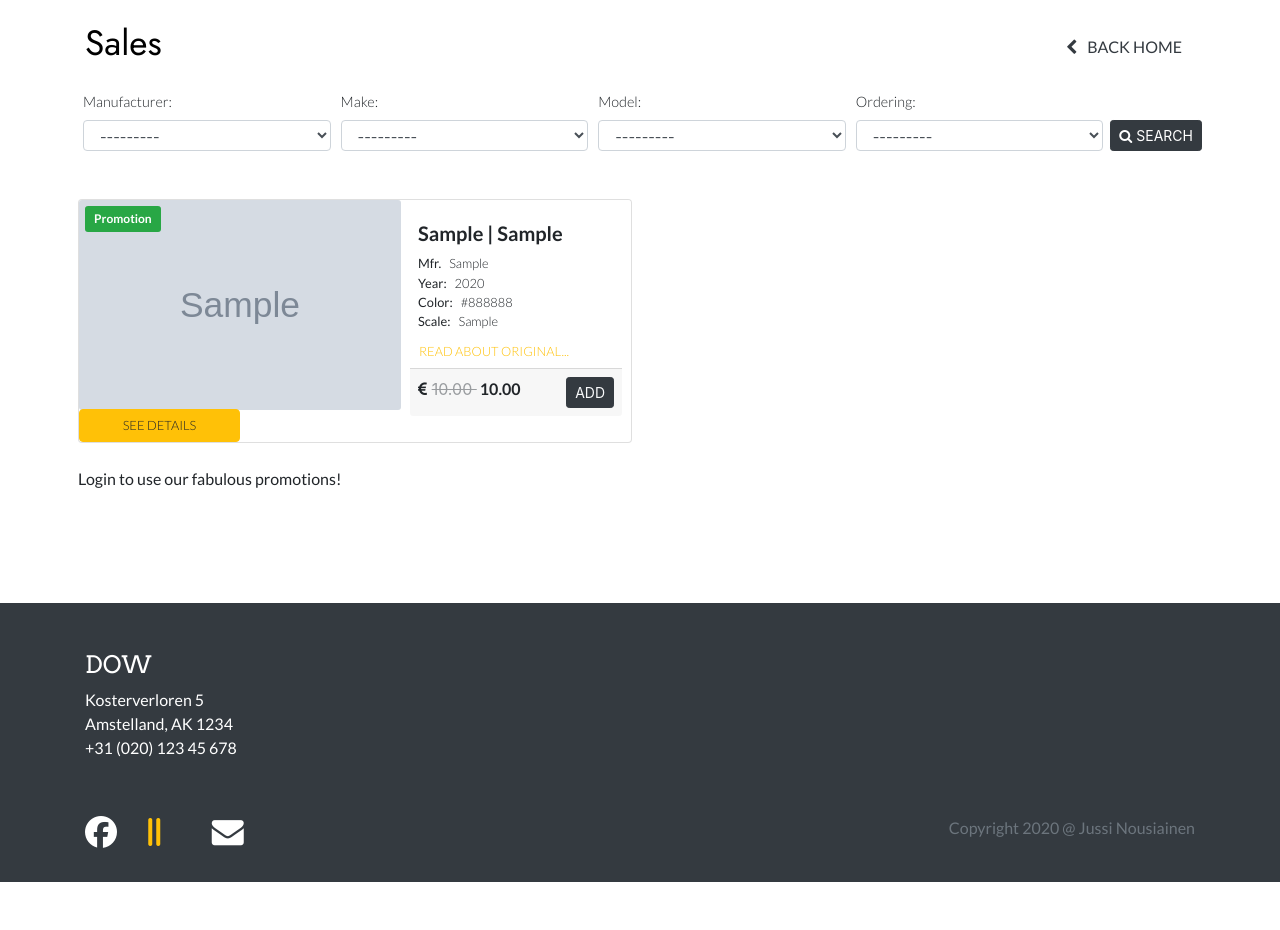
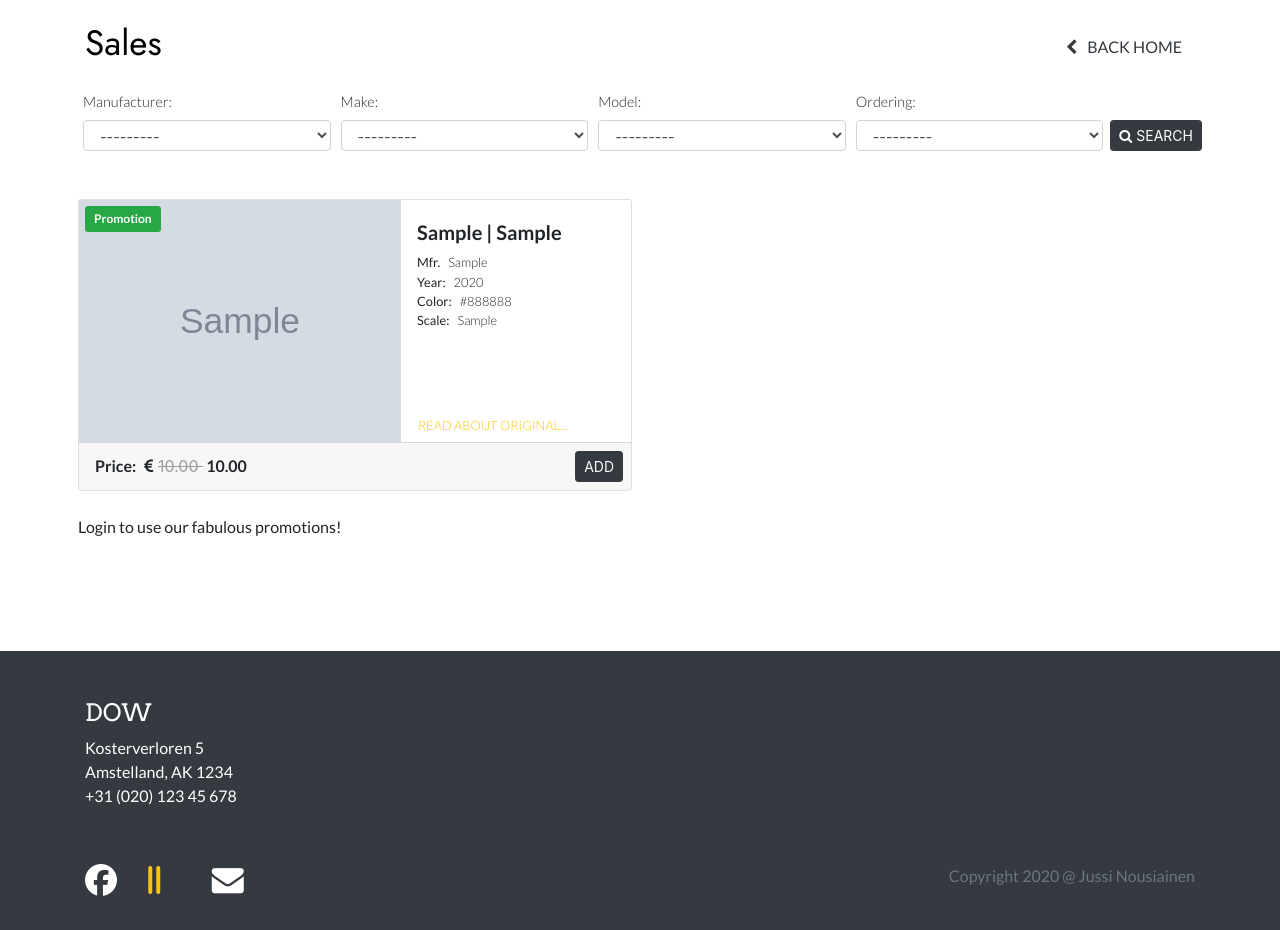
Before and after one commit to Junon72/DreamsOnWheels, a Django app: page /products/ in a window 1280 px wide. Shown: the part 302-1232 px from the top of the page. Before the commit the page ends 1184 px from the top, so only its background shows below. Run offline with Django 3.2, Linux system fonts and the light colour scheme; tables that the repository leaves empty hold one stand-in row (values such as "Sample post"); grey boxes marked "Sample" are stand-in pictures; some libraries are stand-ins or nearby versions.

Commit message:
After removing bootswatch, changed data-toggle attr to data-tooltip for tooltips to work on button elements (separately from data-toggle for modals). Replaced see details button with clickable overlay element in product cards. Style is no in line withthe sales carousel items on home page. Added function to subtrack the ordered quantity form product in_stock field per product when successful checkout.

```diff
--- a/accounts/templates/login.html
+++ b/accounts/templates/login.html
@@ -12,7 +12,7 @@
                 <h1 class="section-title">Login</h1>
             </div>
             <div class="col headerRightElement backHome FyNorm clearfix">
-                <a href="{% url 'index' %}" class="btn btn-link back-button clearfix text-dark" data-toggle="tooltip"
+                <a href="{% url 'index' %}" class="btn btn-link back-button clearfix text-dark" data-tooltip="tooltip"
                     data-placement="bottom" title="Take me back Home" data-delay="50"><i
                         class="align-center home-arrow fa fa-chevron-left"></i>Back Home</a>
             </div>
--- a/accounts/templates/profile.html
+++ b/accounts/templates/profile.html
@@ -13,7 +13,7 @@
 				<h1 class="section-title">Blogs</h1>
 			</div>
 			<div class="col headerRightElement backHome FyNorm clearfix">
-				<a href="{% url 'index' %}" class="btn btn-link back-button text-dark" data-toggle="tooltip"
+				<a href="{% url 'index' %}" class="btn btn-link back-button text-dark" data-tooltip="tooltip"
 					data-placement="bottom" title="Take me back Home" data-delay="50"><i
 						class="align-center home-arrow fa fa-chevron-left"></i> Back Home</a>
 			</div>
--- a/accounts/templates/register.html
+++ b/accounts/templates/register.html
@@ -13,7 +13,7 @@
                 <h1 class="section-title">Register</h1>
             </div>
             <div class="col headerRightElement backHome FyNorm clearfix">
-                <a href="{% url 'index' %}" class="btn btn-link back-button clearfix text-dark" data-toggle="tooltip"
+                <a href="{% url 'index' %}" class="btn btn-link back-button clearfix text-dark" data-tooltip="tooltip"
                     data-placement="bottom" title="Take me back Home" data-delay="50"><i
                         class="align-center home-arrow fa fa-chevron-left"></i>Back HOme</a>
             </div>
--- a/accounts/templates/update_profile.html
+++ b/accounts/templates/update_profile.html
@@ -14,7 +14,7 @@
 				<h1 class="section-title">Update</h1>
 			</div>
 			<div class="col headerRightElement backHome FyNorm clearfix">
-				<a href="{% url 'user_profile' %}" class="btn btn-link back-button text-dark" data-toggle="tooltip"
+				<a href="{% url 'user_profile' %}" class="btn btn-link back-button text-dark" data-tooltip="tooltip"
 					data-placement="bottom" title="Back to Profile" data-delay="50"><i
 						class="align-center home-arrow fa fa-chevron-left"></i>Profile</a>
 			</div>
--- a/cart/templates/cart.html
+++ b/cart/templates/cart.html
@@ -14,7 +14,7 @@
 			</div>
 			<div class="col headerRightElement backHome FyNorm clearfix">
 				<a href="{% url 'products:all_products' %}" class="btn btn-link back-button clearfix text-dark"
-					data-toggle="tooltip" data-placement="bottom" title="Take me back Home" data-delay="50"><i
+					data-tooltip="tooltip" data-placement="bottom" title="Take me back Home" data-delay="50"><i
 						class="align-center home-arrow fa fa-chevron-left"></i>Back to sales</a>
 			</div>
 		</div>
@@ -106,7 +106,7 @@
 								<div class="col-md-6 d-flex clearfix mt-2 pl-2">
 									<span class="autoRight my-auto">
 										<button class="btn btn-dark btn-sm amend text-light pl-0 add-to-cart px-2"
-											data-toggle="tooltip" data-placement="bottom" title="Amend quantity"
+											data-tooltip="tooltip" data-placement="bottom" title="Amend quantity"
 											data-delay="50">Amend</button>
 									</span>
 									<div class="form-group autoLeft pr-2 my-auto">
@@ -123,7 +123,7 @@
 								<div class="col-md-6 order-first order-md-last d-flex clearfix pr-3">
 									<span class="autoRight my-auto pl-3">
 										<button class="btn btn-link disabled btn-sm text-dark pl-0 add-to-cart"
-											data-toggle="tooltip" data-placement="bottom" title="Amend quantity"
+											data-tooltip="tooltip" data-placement="bottom" title="Amend quantity"
 											data-delay="50"><strong>Total</strong></button>
 									</span>
 									<div class="autoLeft my-auto"><i class="fa fa-euro"></i><strong
--- a/checkout/templates/checkout.html
+++ b/checkout/templates/checkout.html
@@ -24,7 +24,7 @@
 				<h1 class="section-title">Checkout</h1>
 			</div>
 			<div class="col headerRightElement backHome FyNorm clearfix">
-				<a href="{% url 'view_cart' %}" class="btn btn-link back-button text-dark" data-toggle="tooltip"
+				<a href="{% url 'view_cart' %}" class="btn btn-link back-button text-dark" data-tooltip="tooltip"
 					data-placement="bottom" title="Take me back Home" data-delay="50"><i
 						class="align-center home-arrow fa fa-chevron-left"></i> Back to Cart</a>
 			</div>
--- a/checkout/views.py
+++ b/checkout/views.py
@@ -51,6 +51,10 @@ def checkout(request):
             if customer.paid:
                 messages.error(
                     request, "You have successfully paid")
+                for id, quantity in cart.items():
+                    product = get_object_or_404(Product, pk=id)
+                    product.in_stock -= quantity
+                    product.save()
 
                 request.session['cart'] = {}
                 return redirect(reverse('products:all_products'))
--- a/highlight/templates/highlight.html
+++ b/highlight/templates/highlight.html
@@ -13,7 +13,7 @@
 				<h1 class="section-title">Highlights</h1>
 			</div>
 			<div class="col headerRightElement backHome FyNorm clearfix">
-				<a href="{% url 'index' %}" class="btn btn-link back-button clearfix text-dark" data-toggle="tooltip"
+				<a href="{% url 'index' %}" class="btn btn-link back-button clearfix text-dark" data-tooltip="tooltip"
 					data-placement="bottom" title="Take me back Home" data-delay="50"><i
 						class="align-center home-arrow fa fa-chevron-left"></i>Back Home</a>
 			</div>
--- a/posts/templates/blogposts.html
+++ b/posts/templates/blogposts.html
@@ -12,7 +12,7 @@
 				<h1 class="section-title">Checkout</h1>
 			</div>
 			<div class="col headerRightElement backHome FyNorm clearfix">
-				<a href="{% url 'index' %}" class="btn btn-link back-button text-dark" data-toggle="tooltip"
+				<a href="{% url 'index' %}" class="btn btn-link back-button text-dark" data-tooltip="tooltip"
 					data-placement="bottom" title="Take me back Home" data-delay="50"><i
 						class="align-center home-arrow fa fa-chevron-left"></i> Back Home</a>
 			</div>
--- a/posts/templates/postdetail.html
+++ b/posts/templates/postdetail.html
@@ -14,7 +14,7 @@
 			</div>
 			<div class="col headerRightElement backHome FyNorm clearfix">
 				<a href="{% url 'posts:get_posts' %}" class="btn btn-link back-button clearfix text-dark"
-					data-toggle="tooltip" data-placement="bottom" title="Take me back Home" data-delay="50"><i
+					data-tooltip="tooltip" data-placement="bottom" title="Take me back Home" data-delay="50"><i
 						class="align-center home-arrow fa fa-chevron-left"></i> Back to Blogs</a>
 			</div>
 		</div>
--- a/products/templates/original.html
+++ b/products/templates/original.html
@@ -13,7 +13,7 @@
 				<h1 class="section-title"></h1>
 			</div>
 			<div class="col headerRightElement backHome FyNorm clearfix">
-				<a href="{% url 'products:all_products' %}" class="btn btn-link back-button clearfix text-dark" data-toggle="tooltip"
+				<a href="{% url 'products:all_products' %}" class="btn btn-link back-button clearfix text-dark" data-tooltip="tooltip"
 					data-placement="bottom" title="Take me back Home" data-delay="50"><i
 						class="align-center home-arrow fa fa-chevron-left"></i>Back to Sales</a>
 			</div>
--- a/products/templates/products.html
+++ b/products/templates/products.html
@@ -15,7 +15,7 @@
 				<h1 class="section-title">Sales</h1>
 			</div>
 			<div class="col headerRightElement backHome FyNorm clearfix">
-				<a href="{% url 'index' %}" class="btn btn-link back-button clearfix text-dark" data-toggle="tooltip"
+				<a href="{% url 'index' %}" class="btn btn-link back-button clearfix text-dark" data-tooltip="tooltip"
 					data-placement="bottom" title="Take me back Home" data-delay="50"><i
 						class="align-center home-arrow fa fa-chevron-left"></i>Back Home</a>
 			</div>
@@ -57,8 +57,9 @@
 			</div>
 			<div class="col-lg-12 col-xl-1 p-0 m-0 align-self-end">
 				<div class="form-group d-flex">
-					<button type="submit" class="btn btn-sm btn-dark ml-auto"><i class="fa fa-search mr-1"
-							aria-hidden="true"></i>search</button>
+					<button type="submit" class="btn btn-sm btn-dark ml-auto" data-tooltip="tooltip"
+						data-placement="bottom" title="Search product"><i class="fa fa-search mr-1" aria-hidden="true"
+							data-delay="50"></i>search</button>
 				</div>
 			</div>
 		</div>
@@ -71,7 +72,7 @@
 
 	<section id="products-sales-field">
 		<div class="row clearfix no-gutters">
-			<!-- Products card1 (row start) -->
+			<!-- Product card (row start) -->
 			{% for product in filter.qs %}
 			<div class="col-md-6 mb-4 no-p">
 				<div class="card sales-card pr-0 h-100">
@@ -84,61 +85,59 @@
 					{% else %}
 					{% endif %}
 					<div class="row pr-0 no-gutters">
-						<div class="col-sm-6 col-md-12 col-xl-7 d-flex align-items-center no-p">
-							<div class="view w-100 h-100 d-flex">
-								<img class="img-fluid card-img product-image"
-									src="{{ MEDIA_URL }}{{ product.image_main }}"
+						<div class="col-sm-7 col-md-12 col-xl-7 d-flex align-items-center no-p">
+							<div class="view product-detail h-100 d-flex">
+								<img class="img-fluid product-image" src="{{ MEDIA_URL }}{{ product.image_main }}"
 									alt="{{ product.make }} | {{ product.model }}">
-								<button class="btn btn-warning product-detail-button clearfix align-self-end"
-									data-toggle="modal" data-target="#productDetail{{ product.id }}">See
-									details</button>
+								<a data-toggle="modal" href="#productDetail{{ product.id }}" class="stretched-link"></a>
+								<div class="overlay">
+									<div class="invite FyMed lato">SEE MORE...</div>
 								</div>
 							</div>
-						<div class="col-sm-6 col-md-12 col-xl-5 pl-sm-0 pl-lg-0">
-							<div class="card sales-card-no-border">
-								<div class="card-body pb-2 px-2">
-									<h5 class="card-title text-left mb-2 my-0 ml-2">
+						</div>
+						<div class="col-sm-5 col-md-12 col-xl-5 pl-sm-0 pl-lg-0">
+							<div class="card-body pb-2 h-100 px-3">
+								<h5 class="card-title text-left m-0">
 									<strong class="lato">
 										{{ product.make }} | {{ product.model }}
 									</strong>
 								</h5>
-									<div class="row mb-1 no-gutters">
-										<div class="col-12 d-flex ml-2">
+								<div class="col-12 d-flex p-0 mt-2">
 									<span class="lato scale mr-2"><strong>Mfr. </strong></span>
 									<span class="lato scale mr-2">{{ product.manufacturer }}</span>
 								</div>
-										<div class="col-12 d-flex ml-2">
+								<div class="col-12 d-flex p-0">
 									<span class="lato scale mr-2"><strong>Year: </strong></span>
 									<span class="lato scale mr-2">{{ product.build_year }}</span>
 								</div>
-										<div class="col-12 d-flex ml-2">
+								<div class="col-12 d-flex p-0">
 									<span class="lato scale mr-2"><strong>Color: </strong></span>
 									<span class="lato scale mr-2">{{ product.color }}</span>
 								</div>
-										<div class="col-12 d-flex ml-2">
-											<span class="lato scale mr-2"><strong>Scale: </strong></span>
+								<div class="col-12 d-flex p-0">
+									<span class="lato scale mr-2 mb-4"><strong>Scale: </strong></span>
 									<span class="lato scale mr-2">{{ product.scale }}</span>
 								</div>
-									</div>
-									<div class="row mb-0 no-gutters">
-										<div class="col d-flex about-original clearfix ml-2">
 								<a href="{% url 'products:get_original' id=product.original_key.pk %}"
-												class="btn btn-link text-warning pl-0" data-toggle="tooltip"
-												data-placement="bottom" title="About original" data-delay="50">Read
+									class="btn btn-link text-warning mt-auto mt-auto pl-0 about-original"
+									data-tooltip="tooltip" data-placement="bottom" title="About original"
+									data-delay="50">Read
 									about
 									original...</a>
 							</div>
 						</div>
-									<div class="card-footer p-2">
-										<div class="row mb-0 clearfix no-gutters">
-											<div class="col d-flex clearfix">
+					</div>
+					<div class="card-footer d-flex px-2 py-2">
+						<div class="row w-100 h-100 mb-0 no-gutters">
+							<div class="col d-flex clearfix align-items-center">
+								<span class="lato pl-2"><strong class="lato price medium">Price: </strong></span>
 								{% if product.old_price > 0 %}
-												<div class="autoRight"><i class="fa fa-euro"></i>
+								<div class="autoRight pl-2"><i class="fa fa-euro"></i>
 									<span class="old-price">{{ product.old_price }} </span><strong
 										class="lato price medium">&nbsp{{ product.price }}</strong>
 								</div>
 								{% else %}
-												<div class="autoRight"><i class="fa fa-euro"></i>
+								<div class="autoRight pl-2"><i class="fa fa-euro"></i>
 									<strong class="lato price medium">{{ product.price }} </strong>
 								</div>
 								{% endif %}
@@ -149,22 +148,16 @@
 								<input name="quantity" type="hidden" value="1" class="form-control">
 								<span class="autoLeft">
 									{% if product.status == 's' or product.status == 'o' or product.in_stock == 0 %}
-													<button class="btn btn-dark btn-sm text-light pl-0 add-to-cart px-2"
-														disabled aria-disabled="true" data-toggle="tooltip"
-														data-placement="bottom" title="Product not available currently"
+									<button class="btn btn-outline-dark btn-sm pl-0 add-to-cart px-2" disabled
+										aria-disabled="true" data-tooltip="tooltip" data-placement="bottom"
+										title="Product not available currently" data-delay="50">add</button>
+									{% else %}
+									<button type="submit" class="btn btn-dark btn-sm text-light pl-0 add-to-cart px-2"
+										data-tooltip="tooltip" data-placement="bottom" title="Add to cart"
 										data-delay="50">add</button>
-													{% else %}
-													<button type="submit"
-														class="btn btn-dark btn-sm text-light pl-0 add-to-cart px-2"
-														data-toggle="tooltip" data-placement="bottom"
-														title="Add to cart" data-delay="50">add</button>
 									{% endif %}
 								</span>
 							</form>
-										</div>
-									</div>
-								</div>
-							</div>
 						</div>
 					</div>
 				</div>
@@ -182,12 +175,10 @@
 						</div>
 						<div class="view w-100 h-100">
 							{% if product.image_sec %}
-							<img class="img-fluid card-img modal-product-image"
-								src="{{ MEDIA_URL }}{{ product.image_sec }}"
+							<img class="img-fluid modal-product-image" src="{{ MEDIA_URL }}{{ product.image_sec }}"
 								alt=" &nbsp; {{ product.make }} | {{ product.model }}">
 							{% else %}
-							<img class="img-fluid card-img modal-product-image"
-								src="{{ MEDIA_URL }}{{ product.image_main }}"
+							<img class="img-fluid modal-product-image" src="{{ MEDIA_URL }}{{ product.image_main }}"
 								alt=" &nbsp; {{ product.make }} | {{ product.model }}">
 							{% endif %}
 						</div>
@@ -204,7 +195,7 @@
 				</div>
 			</div>
 			{% endfor %}
-			<!-- /Products card1 -->
+			<!-- /Product card -->
 		</div>
 	</section>
 	{% if not user.is_authenticated %}
--- a/static/css/custom.css
+++ b/static/css/custom.css
@@ -39,6 +39,7 @@ p {
 .arvo {
 	font-family: 'Arvo', serif !important;
 }
+
 /* .strong {
 	font-weight: 700;
 }
@@ -58,7 +59,7 @@ p {
 /* Buttons */
 
 .btn {
-	text-transform: uppercase!important;
+	text-transform: uppercase !important;
 }
 
 .back-button {
@@ -167,14 +168,6 @@ a.nav-link:hover {
 	color: rgb(244, 195, 0) !important;
 }
 
-/* .nav-dark {
-	color: #ffffff;
-}
-
-.nav-light {
-	color: #ffffff;
-} */
-
 .nav-link {
 	margin-right: 1rem;
 }
@@ -203,6 +196,7 @@ a.footer-nav .fa {
 a.footer-nav .fa:hover {
 	color: rgb(244, 195, 0);
 }
+
 /* ------------------------------------------------ Index.html */
 
 /* Hero */
@@ -236,7 +230,7 @@ a.footer-nav .fa:hover {
 
 .main-wrapper-index {
 	z-index: 1;
-	margin-top: 2rem;
+	margin-top: 2em;
 }
 
 /* Carousel */
@@ -272,7 +266,13 @@ a.footer-nav .fa:hover {
 	object-fit: cover;
 }
 
+/* Overlay Sales carousel in index.html */
 .sliderItem:hover .overlay {
+	opacity: 1;
+}
+
+/* Overlay Sales product card in products.html */
+.product-detail:hover .overlay {
 	opacity: 1;
 }
 
@@ -285,7 +285,8 @@ a.footer-nav .fa:hover {
 	width: 100%;
 	height: 100%;
 	opacity: 0;
-	transition: .5s ease;;
+	transition: .5s ease;
+	;
 	-webkit-transition: .5s ease;
 	background-color: rgb(244, 195, 0);
 }
@@ -312,7 +313,7 @@ a.footer-nav .fa:hover {
 }
 
 #blogs {
-	margin-bottom: 5rem;
+	margin-bottom: 5em;
 }
 
 /* About */
@@ -326,19 +327,20 @@ a.footer-nav .fa:hover {
 	width: 160px;
 	height: 160px;
 }
+
 /* ------------------------------------------------ Products.html.html */
 
 .main-wrapper-sales {
 	z-index: 1;
-	margin-top: 2rem;
+	margin-top: 2em;
 }
 
 .badge {
-	border-radius: 3px!important;
-	-webkit-border-radius: 3px!important;
-	-moz-border-radius: 3px!important;
-	-ms-border-radius: 3px!important;
-	-o-border-radius: 3px!important;
+	border-radius: 3px !important;
+	-webkit-border-radius: 3px !important;
+	-moz-border-radius: 3px !important;
+	-ms-border-radius: 3px !important;
+	-o-border-radius: 3px !important;
 }
 
 .promo-badge {
@@ -352,43 +354,26 @@ a.footer-nav .fa:hover {
 
 .sales-card {
 	z-index: 0;
-	margin: 0 .5rem;
-}
-
-.sales-card-no-border {
-	border-color: transparent !important;
+	margin: 0 .5em;
 }
 
 .view {
-	display: flex;
-	position: relative;
 	overflow: hidden;
-	/* width: auto; */
 	margin: auto;
 }
 
 .view .product-image {
 	position: relative;
-	height: calc(100% - 2rem);
-	width: 100%;
+	height: 100%;
+	width: auto;
 	object-fit: cover;
 }
 
 .modal-product-image {
 	position: relative;
-	height: 100%;
+	height: auto;
 	width: 100%;
-	object-fit: scale-down;
-}
-
-.view .product-detail-button {
-	position: absolute;
-	/* height: 2rem; */
-	width: 50%;
-	font-family: "Lato", serif;
-	font-weight: 200;
-	font-size: .8rem !important;
-	text-transform: uppercase;
+	object-fit: cover;
 }
 
 .old-price {
@@ -396,17 +381,18 @@ a.footer-nav .fa:hover {
 	color: rgb(153, 156, 159);
 }
 
-
 .scale {
 	font-size: .8rem;
 	font-weight: 300;
 }
 
-.about-original a {
-	font-size: .8rem!important;
+.about-original {
+	font-size: .8rem !important;
 	font-family: "Lato", serif;
 	font-weight: 200;
 	text-transform: uppercase;
+	position: absolute;
+	bottom: 0;
 }
 
 .no-p {
@@ -580,12 +566,36 @@ a.footer-nav .fa:hover {
 .comment-owner-image-container {
 	height: 76px;
 }
+
 .comment-owner-image {
 	object-fit: cover;
 	width: 76px;
 	height: auto;
 	border-radius: 50%;
 	-webkit-border-radius: 50%;
+}
+
+.card-columns {
+
+	@include media-breakpoint-only(xl) {
+		column-count: 2;
+	}
+
+	@include media-breakpoint-only(lg) {
+		column-count: 2;
+	}
+
+	@include media-breakpoint-only(md) {
+		column-count: 2;
+	}
+
+	@include media-breakpoint-only(sm) {
+		column-count: 2;
+	}
+
+	@include media-breakpoint-only(xs) {
+		column-count: 1;
+	}
 }
 
 /* ------------------------------------------------ Profile.html */
```
Also changed, not shown: products/models.py (line endings or trailing spaces). Lines whose indentation alone changed are shown as unchanged.
